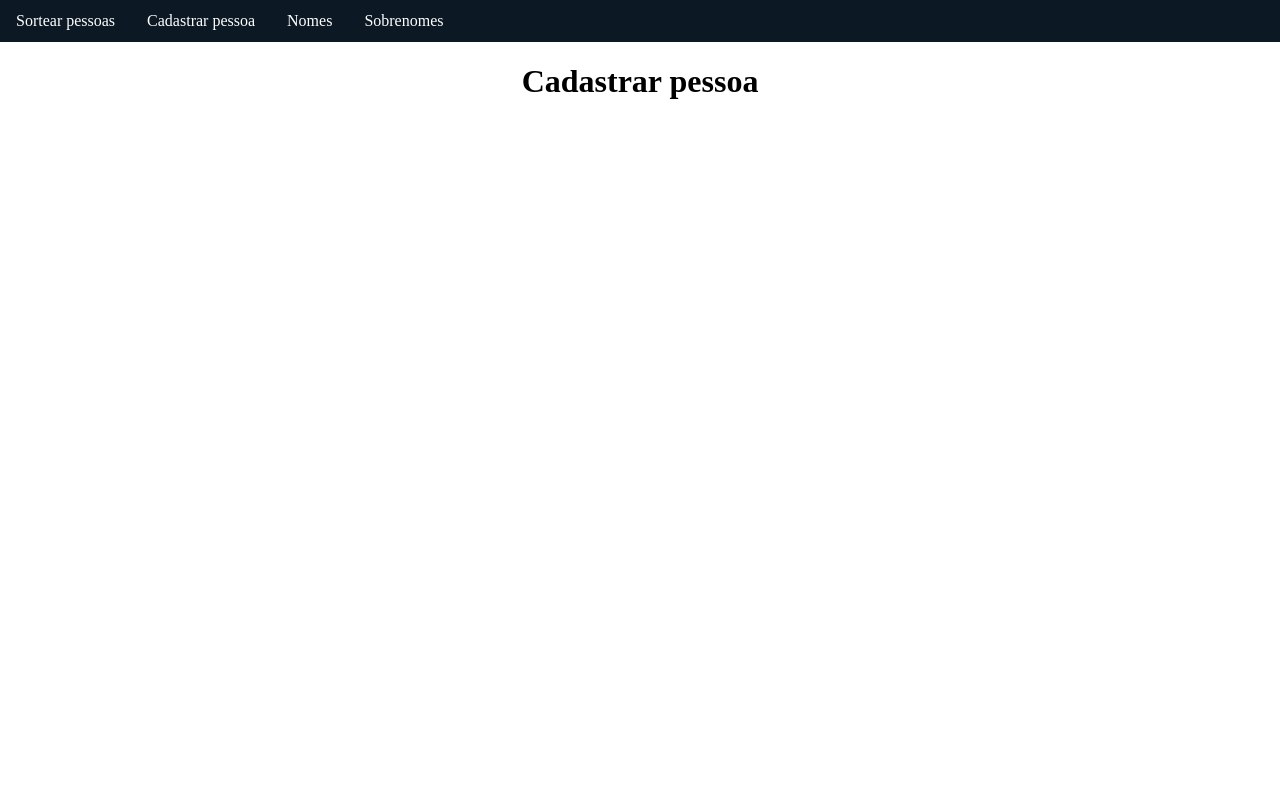
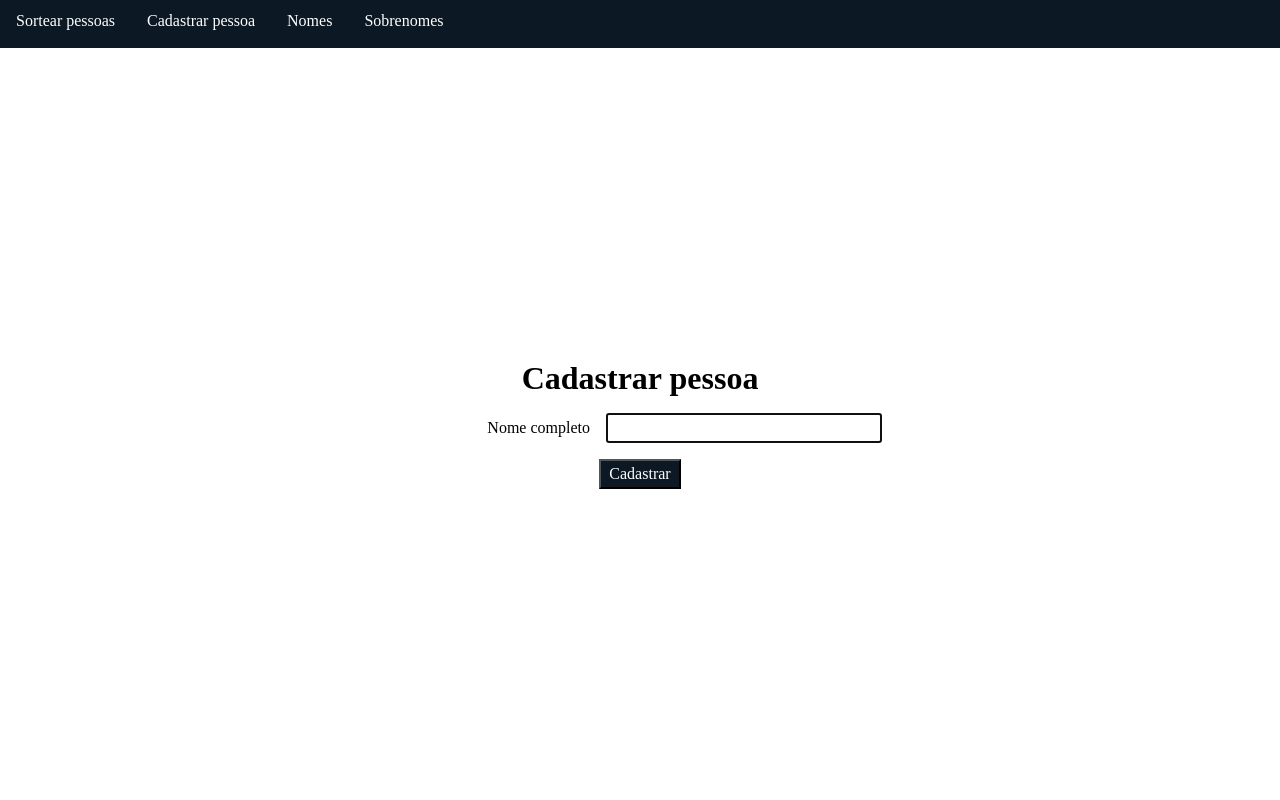
Before and after one commit to tiagoenriquez/sorteador-de-pessoas, a Flask app: page /cadastro in a window 1280 px wide. Run offline with Flask 3, Linux system fonts and the light colour scheme.

Commit message:
criando template para cadastro de sorteio

```diff
--- a/src/controllers/PessoaController.py
+++ b/src/controllers/PessoaController.py
@@ -3,6 +3,10 @@ from flask import Blueprint, render_template
 
 pessoa_blueprint = Blueprint("pessoa", __name__, template_folder="templates")
 
+@pessoa_blueprint.route("/")
+def criar_sorteio():
+    return render_template("cadastrarSorteio.html")
+
 @pessoa_blueprint.route("/cadastro")
 def criar():
-    return render_template("cadastro.html")
+    return render_template("cadastrarPessoa.html")
--- a/static/style.css
+++ b/static/style.css
@@ -6,6 +6,7 @@
     --cor-pouco-clara: rgb(100, 136, 172);
     --cor-pouco-escura: rgb(36, 72, 108);
     --cor-principal: rgb(48, 96, 144);
+    --altura-do-header: 48px;
     --familha-da-fonte: serif;
     --margem-grande: 8px 8px 8px 8px;
     --margem-pequena: 4px 4px 4px 4px;
@@ -32,23 +33,84 @@ a:active {
 }
 
 body {
+    display: flex;
+    flex-direction: column;
     margin: 0;
     min-height: 100vh;
     min-width: 100vw;
 }
 
-main {
+button {
+    background-color: var(--cor-muito-escura);
+    color: white;
+    cursor: pointer;
+    font-family: var(--familha-da-fonte);
+    font-size: var(--tamanho-da-fonte);
+    margin: var(--margem-grande);
+    padding: var(--padding-texto);
+}
+
+button:hover {
+    background-color: var(--cor-escura);
+}
+
+button:hover {
+    background-color: var(--cor-pouco-escura);
+}
+
+form {
     display: flex;
     flex-direction: column;
     align-items: center;
     justify-content: center;
-    height: 100%;
+}
+
+h1 {
+    font-family: var(--familha-da-fonte);
+    font-size: calc(var(--tamanho-da-fonte)*2);
+    margin: var(--margem-grande);
+}
+
+header {
+    background-color: var(--cor-muito-escura);
+    height: var(--altura-do-header);
+}
+
+input {
+    font-family: var(--familha-da-fonte);
+    font-size: var(--tamanho-da-fonte);
+    margin: var(--margem-grande);
+    padding: var(--padding-texto);
+    width: 256px;
+}
+
+label {
+    font-family: var(--familha-da-fonte);
+    font-size: var(--tamanho-da-fonte);
+    margin: var(--margem-grande);
+    text-align: right;
+    width: 192px;
+}
+
+main {
+    flex: 1;
+    display: flex;
+    flex-direction: column;
+    align-items: center;
+    justify-content: center;
+    min-height: calc(100vh-var(var(--altura-do-header)));
     width: 100%;
 }
 
 nav {
-    background-color: var(--cor-muito-escura);
     display: flex;
     flex-direction: row;
     align-items: center;
 }
+
+.row {
+    display: flex;
+    flex-direction: row;
+    align-items: center;
+    justify-content: center;
+}
--- /dev/null
+++ b/templates/cadastrarPessoa.html
@@ -0,0 +1,14 @@
+{% extends "index.html" %}
+{% block content %}
+{% include "menu.html" %}
+<main>
+    <h1>Cadastrar pessoa</h1>
+    <form action="#" method="get">
+        <div class="row">
+            <label for="nome">Nome completo</label>
+            <input type="text" name="nome" id="nome" autofocus required>
+        </div>
+        <button type="submit">Cadastrar</button>
+    </form>
+</main>
+{% endblock %}
--- a/templates/cadastro.html
+++ /dev/null
@@ -1,7 +0,0 @@
-{% extends "index.html" %}
-{% block content %}
-{% include "menu.html" %}
-<main>
-    <h1>Cadastrar pessoa</h1>
-</main>
-{% endblock %}
--- a/templates/menu.html
+++ b/templates/menu.html
@@ -1,6 +1,8 @@
-<nav>
-    <a href="#">Sortear pessoas</a>
-    <a href="#">Cadastrar pessoa</a>
-    <a href="#">Nomes</a>
-    <a href="#">Sobrenomes</a>
-</nav>
+<header>
+    <nav>
+        <a href="/">Sortear pessoas</a>
+        <a href="/cadastro">Cadastrar pessoa</a>
+        <a href="#">Nomes</a>
+        <a href="#">Sobrenomes</a>
+    </nav>
+</header>
```
Also changed, not shown: templates/cadastrarSorteio.html (added, +14 -0 lines).
